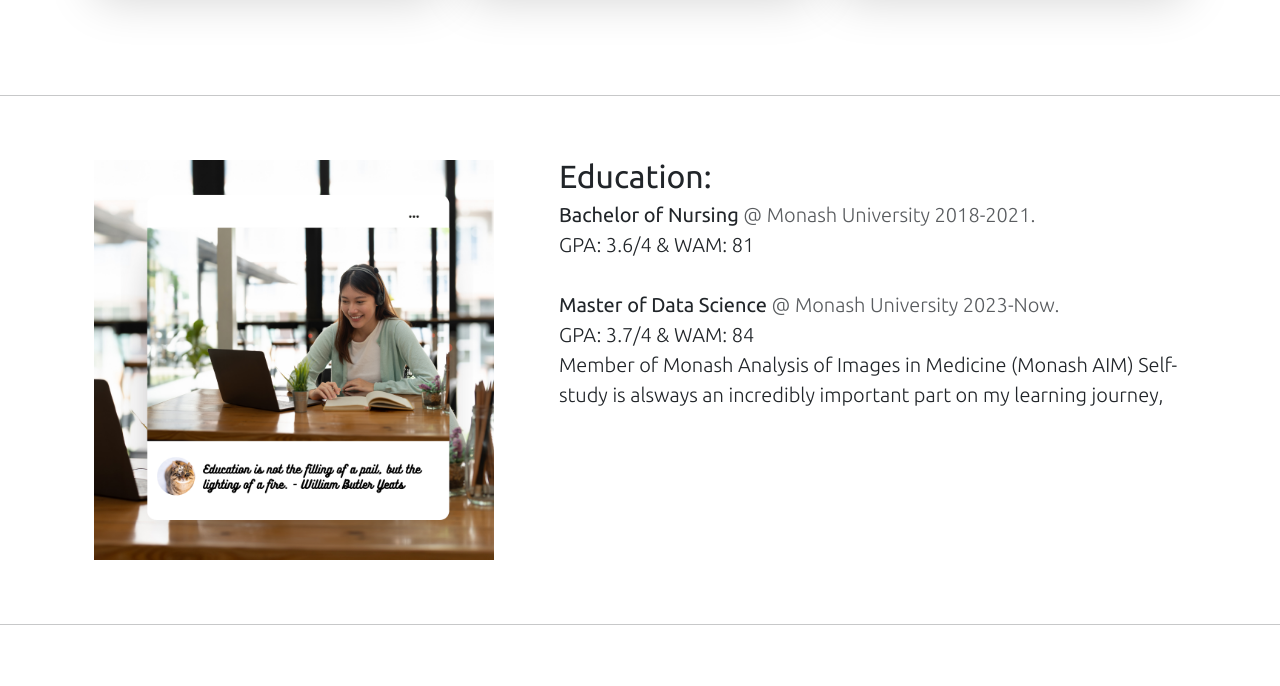
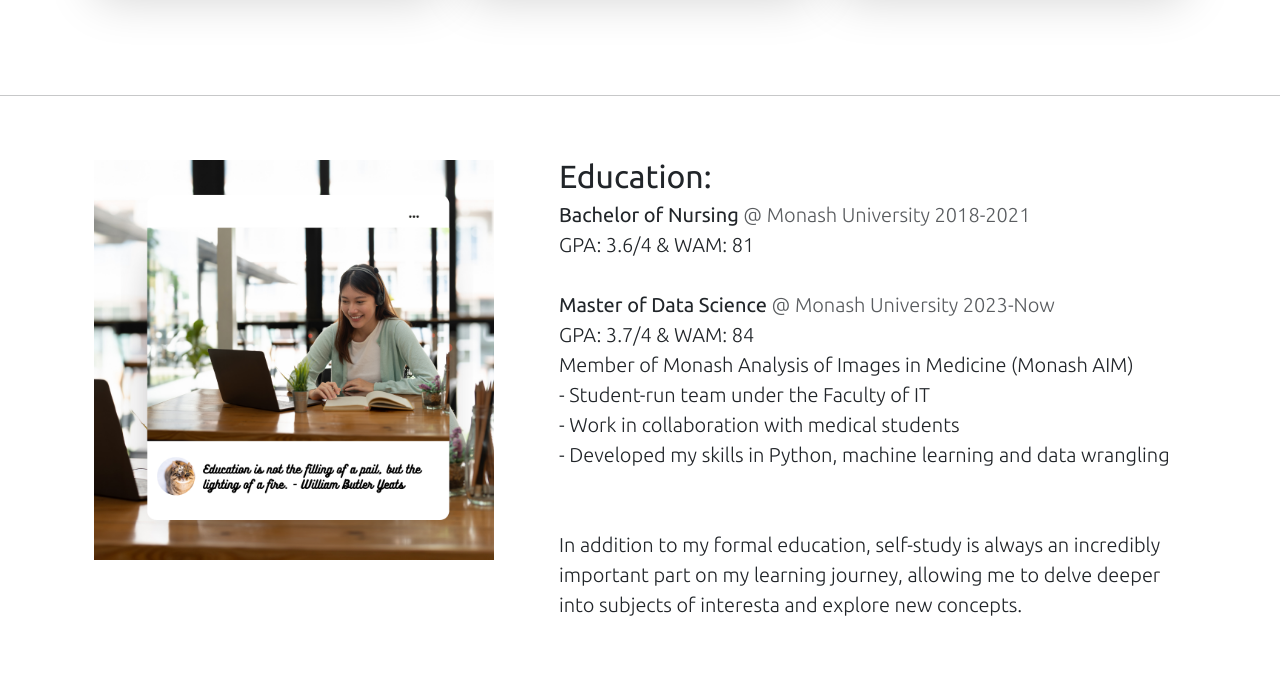
Before and after one commit to Chongshu-Li/Personal_Web, a Python web app: template Personal_Web/templates/index.html in a window 1280 px wide. Shown: the part 1249-1935 px from the top of the page. Run offline with Jinja, Linux system fonts and the light colour scheme; the template is opened without the code that fills it, so the values that code supplies are empty.

Commit message:
More feature components

```diff
--- a/Personal_Web/templates/index.html
+++ b/Personal_Web/templates/index.html
@@ -111,13 +111,16 @@
       <div class="col-md-7 order-md-2">
         <h2 class="featurette-heading fw-normal lh-1">Education: </h2>
         <p class="lead">
-          <strong> Bachelor of Nursing </strong> </span> <span class="text-body-secondary"> @ Monash University 2018-2021.</span> <br>
+          <strong> Bachelor of Nursing </strong> </span> <span class="text-body-secondary"> @ Monash University 2018-2021 </span> <br>
           GPA: 3.6/4 & WAM: 81 <br> <br>
-          <strong> Master of Data Science </strong> <span class="text-body-secondary"> @ Monash University 2023-Now.</span> <br>
+          <strong> Master of Data Science </strong> <span class="text-body-secondary"> @ Monash University 2023-Now</span> <br>
           GPA: 3.7/4 & WAM: 84 <br>
-          Member of Monash Analysis of Images in Medicine (Monash AIM)
-
-          Self-study is alsways an incredibly important part on my learning journey,
+          Member of Monash Analysis of Images in Medicine (Monash AIM) <br>
+          - Student-run team under the Faculty of IT <br>
+          - Work in collaboration with medical students <br>
+          - Developed my skills in Python, machine learning and data wrangling <br>
+          <br> <br>
+          In addition to my formal education, self-study is always an incredibly important part on my learning journey, allowing me to delve deeper into subjects of interesta and explore new concepts.
         </p>
       </div>
       <div class="col-md-5 order-md-1">
@@ -130,10 +133,21 @@
   <div class="row featurette">
       <div class="col-md-7">
         <h2 class="featurette-heading fw-normal lh-1">Working Experience: </h2>
-        <p class="lead">And yes, this is the last block of representative placeholder content. Again, not really intended to be actually read, simply here to give you a better view of what this would look like with some actual content. Your content.</p>
+        <p class="lead">
+          <strong> Registered Nurse </strong> <span class="text-body-secondary"> @ Monash Health 2021-Now </span> <br>
+          - Acute Surgical/Medicine Ward <br>
+          - Acute Cardiac/Respiratory Ward <br>
+          - Paediatric Intensive Care Unit
+          <br> <br>
+          <strong> "Where I see myself in 5 years?" </strong> <br>
+          Looking ahead, in 5 years, I hope to have grown significantly as a data scientist.
+          Transitioning to pursuing IT opportunities, I bring a blend of healthcare expertise and a newfound passion for technology.
+          My experience in healthcare has cultivated a strong foundation in critical-thinking, problem-solving, communication, teamwork and adaptability to work in a rapidly ever-changing environment.
+          As I immerse myself in the world of IT, I'm excited to possibly apply my diverse skill set to drive innovation and contribute to impactful projects in this dynamic field.
+        </p>
       </div>
       <div class="col-md-5">
-      <img src="../static/edu.png" width="400" height="400">
+      <img src="../static/working.png" width="400" height="400">
       </div>
     </div>
   </div>
@@ -143,11 +157,28 @@
       <div class="col-md-7 order-md-2">
         <h2 class="featurette-heading fw-normal lh-1">Contact Me: </h2>
         <p class="lead">
+          LinkedIn: www.linkedin.com/in/chongshu-li
+              <a href="https://www.linkedin.com/in/chongshu-li" class="text-decoration-none">
+                My LinkedIn Profile
+                <svg xmlns="http://www.w3.org/2000/svg" width="16" height="16" fill="currentColor" class="bi bi-linkedin" viewBox="0 0 16 16">
+                  <path d="M0 1.146C0 .513.526 0 1.175 0h13.65C15.474 0 16 .513 16 1.146v13.708c0 .633-.526 1.146-1.175 1.146H1.175C.526 16 0 15.487 0 14.854zm4.943 12.248V6.169H2.542v7.225zm-1.2-8.212c.837 0 1.358-.554 1.358-1.248-.015-.709-.52-1.248-1.342-1.248S2.4 3.226 2.4 3.934c0 .694.521 1.248 1.327 1.248zm4.908 8.212V9.359c0-.216.016-.432.08-.586.173-.431.568-.878 1.232-.878.869 0 1.216.662 1.216 1.634v3.865h2.401V9.25c0-2.22-1.184-3.252-2.764-3.252-1.274 0-1.845.7-2.165 1.193v.025h-.016l.016-.025V6.169h-2.4c.03.678 0 7.225 0 7.225z"></path>
+                </svg>
+              </a>
+          <br> <br>
+          Email: chongshuli@gmail.com
+              <a href="mailto:chongshuli@gamil.com" class="text-decoration-none">
+                Send an Email
+                <svg xmlns="http://www.w3.org/2000/svg" width="16" height="16" fill="currentColor" class="bi bi-envelope-at-fill" viewBox="0 0 16 16">
+                <path d="M2 2A2 2 0 0 0 .05 3.555L8 8.414l7.95-4.859A2 2 0 0 0 14 2zm-2 9.8V4.698l5.803 3.546zm6.761-2.97-6.57 4.026A2 2 0 0 0 2 14h6.256A4.5 4.5 0 0 1 8 12.5a4.49 4.49 0 0 1 1.606-3.446l-.367-.225L8 9.586zM16 9.671V4.697l-5.803 3.546.338.208A4.5 4.5 0 0 1 12.5 8c1.414 0 2.675.652 3.5 1.671"></path>
+                  <path d="M15.834 12.244c0 1.168-.577 2.025-1.587 2.025-.503 0-1.002-.228-1.12-.648h-.043c-.118.416-.543.643-1.015.643-.77 0-1.259-.542-1.259-1.434v-.529c0-.844.481-1.4 1.26-1.4.585 0 .87.333.953.63h.03v-.568h.905v2.19c0 .272.18.42.411.42.315 0 .639-.415.639-1.39v-.118c0-1.277-.95-2.326-2.484-2.326h-.04c-1.582 0-2.64 1.067-2.64 2.724v.157c0 1.867 1.237 2.654 2.57 2.654h.045c.507 0 .935-.07 1.18-.18v.731c-.219.1-.643.175-1.237.175h-.044C10.438 16 9 14.82 9 12.646v-.214C9 10.36 10.421 9 12.485 9h.035c2.12 0 3.314 1.43 3.314 3.034zm-4.04.21v.227c0 .586.227.8.581.8.31 0 .564-.17.564-.743v-.367c0-.516-.275-.708-.572-.708-.346 0-.573.245-.573.791">
+                  </path>
+                </svg>
+              </a> <br> <br>
           I’m always looking forward to an insightful conversation over a cup of coffee, or even better, double shots :)
         </p>
       </div>
       <div class="col-md-5 order-md-1">
-      <img src="../static/edu.png" width="400" height="400">
+      <img src="../static/social.png" width="400" height="400">
       </div>
     </div>
   </div>
```
Also changed, not shown: Personal_Web/static/social.png (added), Personal_Web/static/working.png (added).
